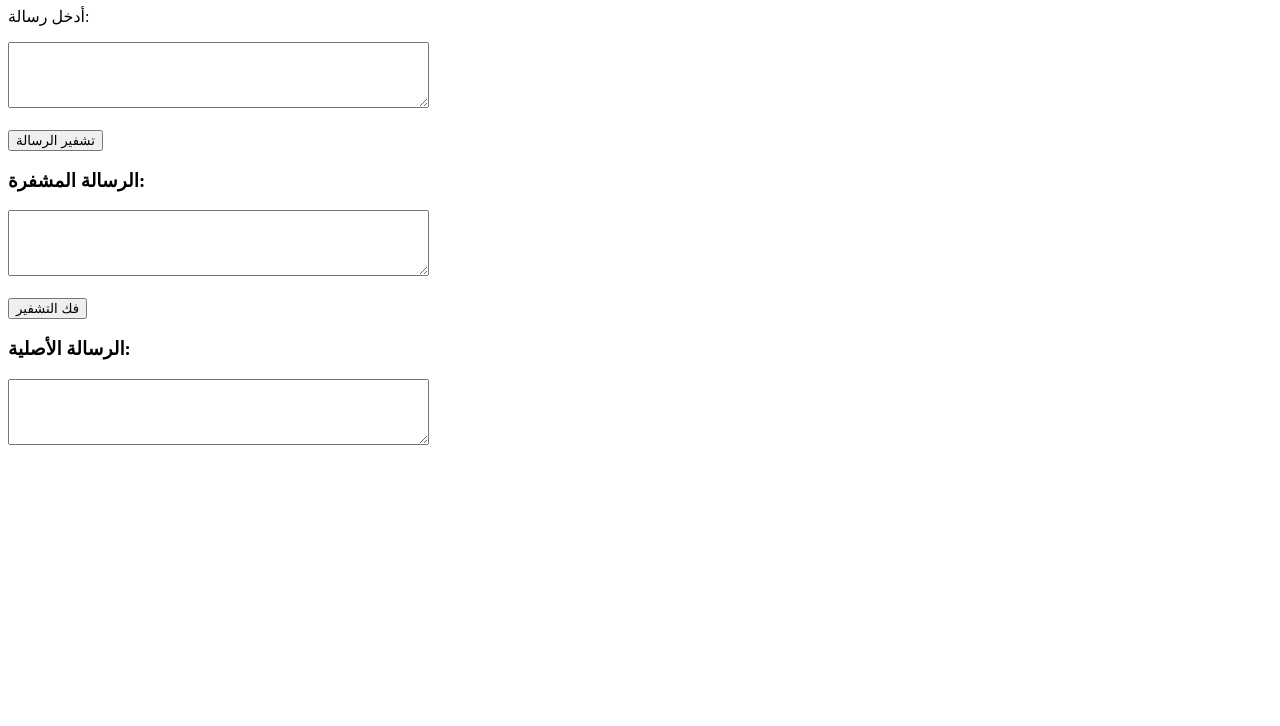
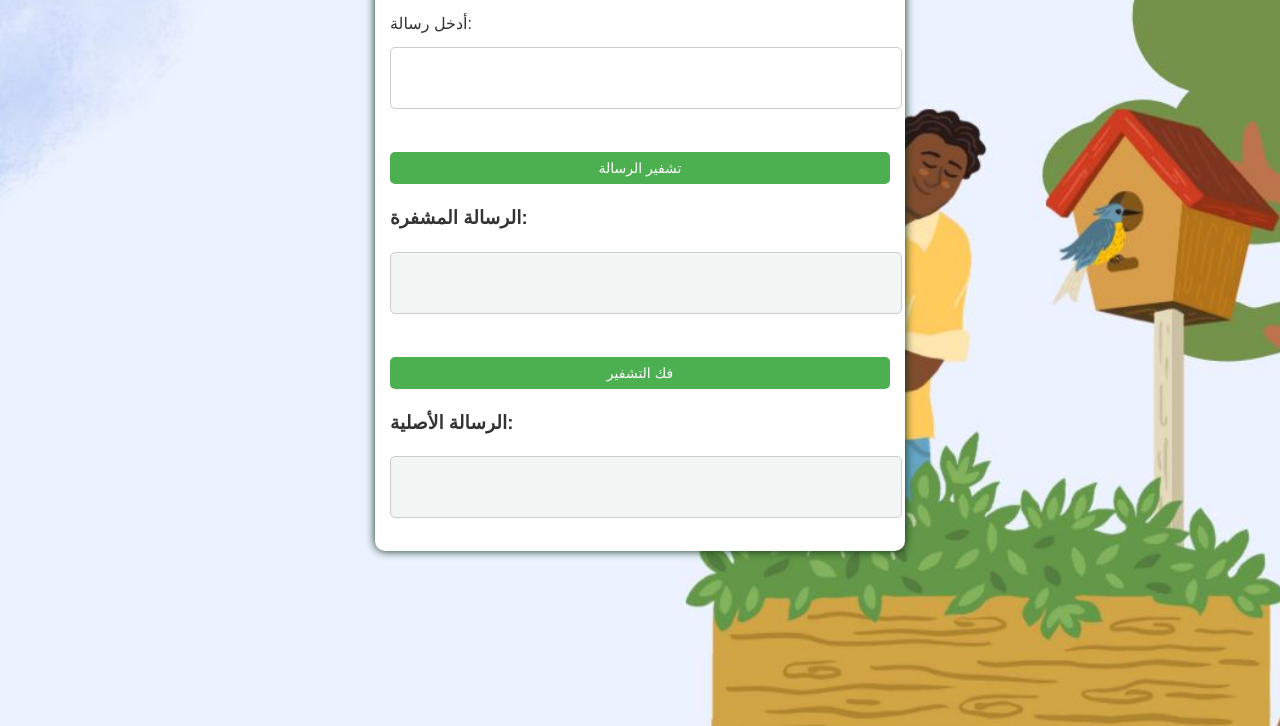
Before and after one commit to soso20042004/SummayaHassan, a plain HTML site: page encry.html in a window 1280 px wide. Shown: the part 74-800 px from the top of the page. Drawn offline with Linux system fonts and the light colour scheme.

Commit message:
add css file

```diff
--- /dev/null
+++ b/encry.css
@@ -0,0 +1,72 @@
+
+body {
+    font-family: Arial, sans-serif;
+    margin: 0;
+    padding: 0;
+    background-color: #f4f4f9;
+    background-image: url(new.jpg);
+    background-size: cover;
+    background-position: center;
+    background-repeat: no-repeat;
+    background-attachment: fixed;
+    color: #333;
+    line-height: 1.6;
+}
+
+
+h1 {
+    color: #4CAF50;
+    text-align: center;
+    font-size: 24px;
+    margin-bottom: 10px;
+}
+
+
+p {
+    font-size: 16px;
+    margin-bottom: 10px;
+}
+
+textarea {
+    width: 100%;
+    height: 50px;
+    margin-bottom: 10px;
+    padding: 5px;
+    font-size: 14px;
+    border: 1px solid #ccc;
+    border-radius: 5px;
+    resize: none;
+}
+
+
+button {
+    display: block;
+    width: 100%;
+    padding: 8px;
+    font-size: 14px;
+    background-color: #4CAF50;
+    color: white;
+    border: none;
+    border-radius: 5px;
+    cursor: pointer;
+    margin-bottom: 10px;
+}
+
+button:hover {
+    background-color: #94bf97;
+}
+
+
+textarea:read-only {
+    background-color: #f1f5f4;
+}
+
+
+.container {
+    max-width: 500px;
+    margin: auto;
+    background: #fff;
+    padding: 15px;
+    border-radius: 10px;
+    box-shadow: 0 0 10px rgb(8, 45, 20);
+}
--- a/encry.html
+++ b/encry.html
@@ -4,8 +4,10 @@
     <meta charset="UTF-8">
     <meta name="viewport" content="width=device-width, initial-scale=1.0">
     <title>Public/Private Key Demo</title>
+    <link rel="stylesheet" href="encry.css">
 </head>
 <body>
+        <div class="container">
     <h1>نموذج لتشفير وفك تشفير الرسائل</h1>
     <p>أدخل رسالة:</p>
     <textarea id="message" rows="4" cols="50"></textarea>
@@ -17,6 +19,7 @@
     <button onclick="decryptMessage()">فك التشفير</button>
     <h3>الرسالة الأصلية:</h3>
     <textarea id="decryptedMessage" rows="4" cols="50" readonly></textarea>
+    </div>
     <script src="encry.js"></script>
 </body>
 </html>
--- a/encry.js
+++ b/encry.js
@@ -1,6 +1,6 @@
 let publicKey, privateKey;
 
-// إنشاء زوج المفاتيح
+
 async function generateKeys() {
     const keyPair = await window.crypto.subtle.generateKey(
         {
@@ -18,7 +18,6 @@ async function generateKeys() {
     console.log("تم إنشاء المفاتيح بنجاح!");
 }
 
-// تشفير الرسالة
 async function encryptMessage() {
     const message = document.getElementById("message").value;
     const encoder = new TextEncoder();
@@ -37,7 +36,7 @@ async function encryptMessage() {
     );
 }
 
-// فك التشفير
+
 async function decryptMessage() {
     const encryptedMessage = document.getElementById("encryptedMessage").value;
     const encryptedData = Uint8Array.from(atob(encryptedMessage), (c) =>
@@ -57,5 +56,4 @@ async function decryptMessage() {
     document.getElementById("decryptedMessage").value = originalMessage;
 }
 
-// توليد المفاتيح عند تحميل الصفحة
 generateKeys();
```
Also changed, not shown: new.jpg (added).
